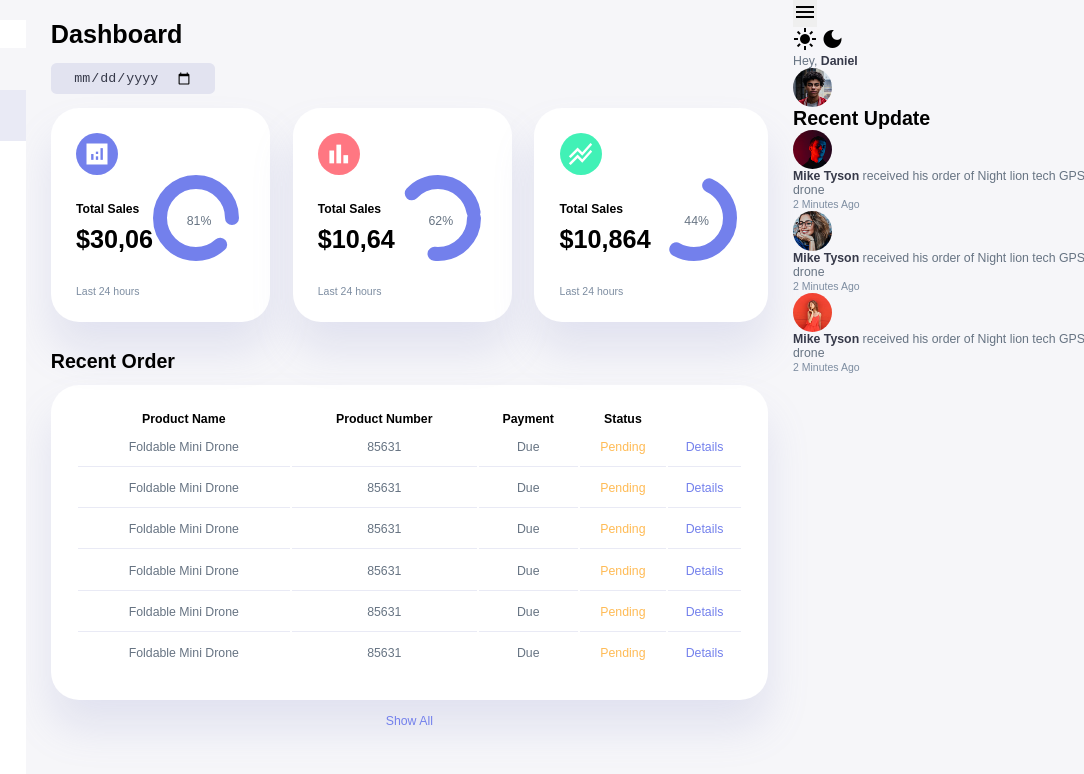
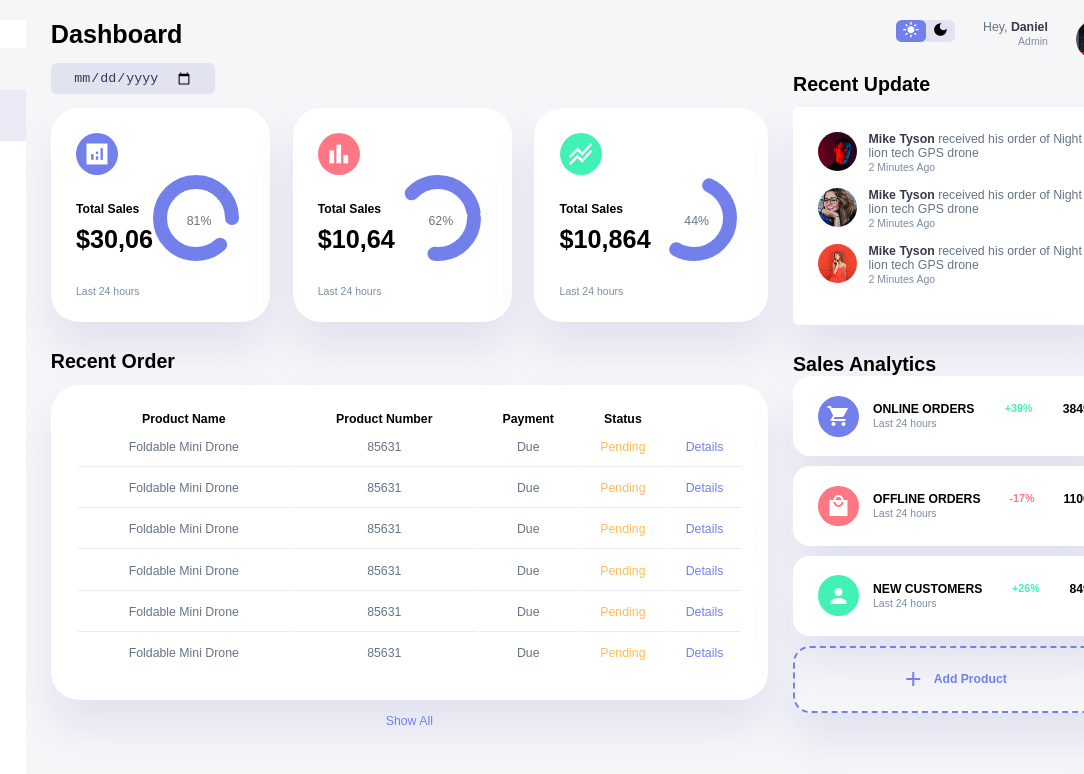
Before and after one commit to shijiblack/responsive_admin_dashboard, a plain HTML site: page index.html in a window 1280 px wide. Shown: the top 774 px of the page, 196-1280 px from the left. Drawn offline with Linux system fonts and the light colour scheme.

Commit message:
Complete desktop UX

```diff
--- a/index.html
+++ b/index.html
@@ -209,13 +209,13 @@
                     <span class="material-icons-sharp">menu</span>
                 </button>
                 <div class="theme-toggler">
-                    <span class="material-icons-sharp">light_mode</span>
+                    <span class="material-icons-sharp active">light_mode</span>
                     <span class="material-icons-sharp">dark_mode</span>
                 </div>
                 <div class="profile">
                     <div class="info">
                         <p>Hey, <b>Daniel</b></p>
-                        <small class="text-muted"></small>
+                        <small class="text-muted">Admin</small>
                     </div>
                     <div class="profile-photo">
                         <img src="./images/profile-1.jpg" alt="Avatar">
@@ -261,12 +261,59 @@
                 </div>
             </div>
 
-            <!-- 51:38 -->
+            <!-- END OF UPDATES -->
+            <div class="sales-analytics">
+                <h2>Sales Analytics</h2>
+                <div class="item online">
+                    <div class="icon">
+                        <span class="material-icons-sharp">shopping_cart</span>
+                    </div>
+                    <div class="right">
+                        <div class="info">
+                            <h3>ONLINE ORDERS</h3>
+                            <small class="text-muted">Last 24 hours</small>
+                        </div>
+                        <h5 class="success">+39%</h5>
+                        <h3>3849</h3>
+                    </div>
+                </div>
+
+                <div class="item offline">
+                    <div class="icon">
+                        <span class="material-icons-sharp">local_mall</span>
+                    </div>
+                    <div class="right">
+                        <div class="info">
+                            <h3>OFFLINE ORDERS</h3>
+                            <small class="text-muted">Last 24 hours</small>
+                        </div>
+                        <h5 class="danger">-17%</h5>
+                        <h3>1100</h3>
+                    </div>
+                </div>
+
+                <div class="item customers">
+                    <div class="icon">
+                        <span class="material-icons-sharp">person</span>
+                    </div>
+                    <div class="right">
+                        <div class="info">
+                            <h3>NEW CUSTOMERS</h3>
+                            <small class="text-muted">Last 24 hours</small>
+                        </div>
+                        <h5 class="success">+26%</h5>
+                        <h3>849</h3>
+                    </div>
+                </div>
+
+                <div class="item add-product">
+                    <div>
+                        <span class="material-icons-sharp">add</span>
+                        <h3>Add Product</h3>
+                    </div>
+                </div>
+            </div>
         </div>
-
-
-
-
     </div>
 </body>
 </html>
--- a/style.css
+++ b/style.css
@@ -383,3 +383,144 @@ main .recent-orders a{
     margin: 1rem auto;
     color: var(--color-primary);
 }
+
+/* ============RIGHT ================== */
+.right{
+    margin-top: 1.4rem;
+}
+
+.right .top{
+    display: flex;
+    justify-content: end;
+    gap: 2rem;
+}
+
+.right .top button{
+    display: none;
+}
+
+.right .theme-toggler{
+    background: var(--color-light);
+    display: flex;
+    justify-content: space-between;
+    align-items: center;
+    height: 1.6rem;
+    width: 4.2rem;
+    cursor: pointer;
+    border-radius: var(--border-radius-1);
+}
+
+.right .theme-toggler span{
+    font-size: 1.2rem;
+    width: 50%;
+    height: 100%;
+    display: flex;
+    justify-content: center;
+    align-items: center;
+}
+
+.right .theme-toggler span.active{
+    background: var(--color-primary);
+    color: white;
+    border-radius: var(--border-radius-1);
+}
+
+.right .top .profile {
+    display: flex;
+    gap: 2rem;
+    text-align: right;
+}
+
+/* ======================= RECEMT UPDATES ======================== */
+.right .recent-updates{
+    margin-top: 1rem;
+}
+
+.right .recent-updates h2{
+    margin-bottom: 0.8rem;
+}
+
+.right .recent-updates .updates{
+    background: var(--color-white);
+    padding: var(--card-padding);
+    border-radius: var(--border-radius-1);
+    box-shadow: var(--box-shadow);
+    transition: all 0.3s ease;
+}
+
+.right .recent-updates .updates:hover{
+    box-shadow: none;
+}
+
+.right .recent-updates .updates .update{
+    display: grid;
+    grid-template-columns: 2.6rem auto;
+    gap: 1rem;
+    margin-bottom: 1rem;
+}
+
+/* ============SALES ANALYTICS */
+.right .sales-analytics{
+    margin-top: 2rem;
+}
+.right .sales-analytics h2{
+    margin-top: 0.8rem;
+}
+.right .sales-analytics .item{
+    background: white;
+    display: flex;
+    align-items: center;
+    gap: 1rem;
+    margin-bottom: 0.7rem;
+    padding: 1.4rem var(--card-padding);
+    border-radius: var(--border-radius-3);
+    box-shadow: var(--box-shadow);
+    transition: all 0.3s ease;
+}
+
+.right .sales-analytics .item:hover{
+    box-shadow: none;
+}
+
+.right .sales-analytics .item .right{
+    display: flex;
+    justify-content: space-between;
+    align-items: start;
+    margin: 0;
+    width: 100%;
+}
+
+.right .sales-analytics .item .icon{
+    padding: 0.6rem;
+    color: var(--color-white);
+    border-radius: 50%;
+    background: var(--color-primary);
+    display: flex;
+}
+
+.right .sales-analytics .item.offline .icon{
+    background: var(--color-danger);
+}
+
+.right .sales-analytics .item.customers .icon{
+    background: var(--color-success);
+}
+
+.right .sales-analytics .add-product{
+    background: transparent;
+    border: 2px dashed var(--color-primary);
+    color: var(--color-primary);
+    display: flex;
+    align-items: center;
+    justify-content: center;
+}
+
+.right .sales-analytics .add-product div{
+    display: flex;
+    align-items: center;
+    gap: 0.6rem;
+}
+
+.right .sales-analytics .add-product div h3{
+    font-weight: 600;
+}
```
